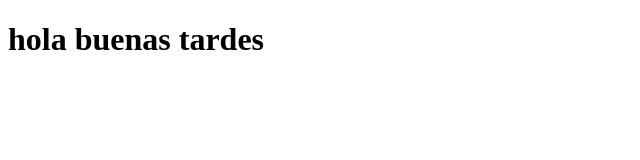
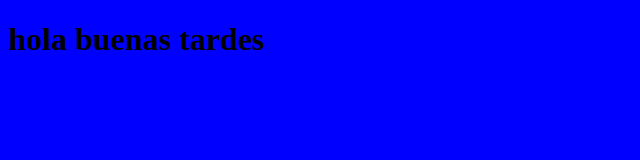
Before and after one commit to Juan-Jose-15/proyecto, a plain HTML site: page index.html in a window 1280 px wide. Shown: the whole page, without its empty margins (0-640 px from the left). Drawn offline with Linux system fonts and the light colour scheme.

Commit message:
agregue fondo al body

```diff
--- a/css/estilos.css
+++ b/css/estilos.css
@@ -0,0 +1,3 @@
+.body{
+    background-color: blue;
+}
--- a/index.html
+++ b/index.html
@@ -4,9 +4,11 @@
     <meta charset="UTF-8">
     <meta name="viewport" content="width=device-width, initial-scale=1.0">
     <title>Document</title>
+    <link rel="stylesheet" href="css/estilos.css">
 </head>
-<body>
+<body class="body">
     <h1>hola buenas tardes</h1>
+
 
 </body>
 </html>
```
